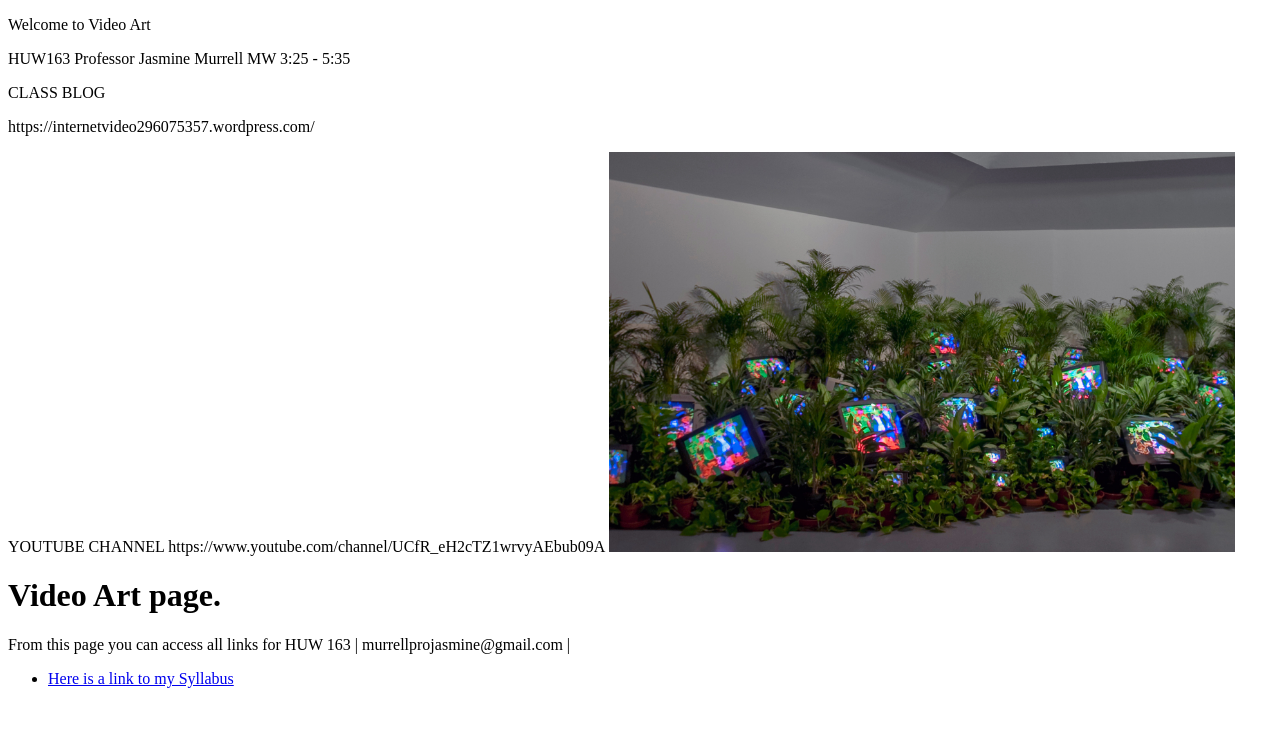
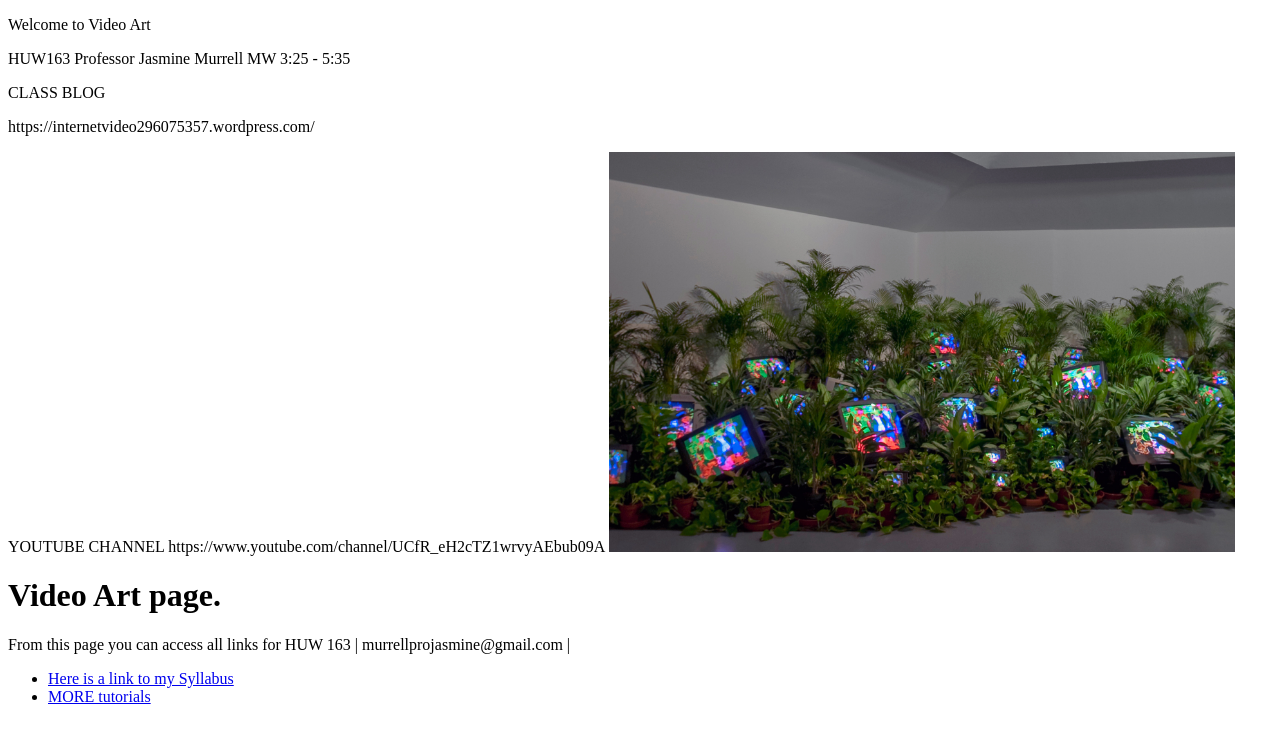
Before and after one commit to jasminemurrell/videoart.github.io, a plain HTML site: page index.html in a window 1280 px wide. Drawn offline with Linux system fonts and the light colour scheme.

Commit message:
Update index.html

```diff
--- a/index.html
+++ b/index.html
@@ -14,7 +14,7 @@
     <p>From this page you can access all links for  HUW 163 |  murrellprojasmine@gmail.com | </p>
     <ul>
       <li><a href="HUW 163 Video Art(1).pdf">Here is a link to my Syllabus</a></li>
-
+<li><a href="tutorial.html">MORE tutorials</a></li>
 
       </body>
 </html>
```
